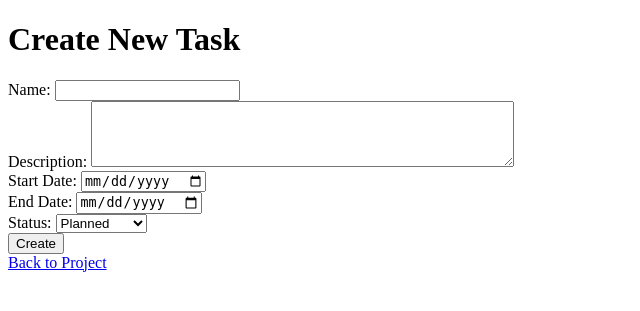
After one commit to anshahuja02/construction_management_project, a Flask app: page /project/1/create_task in a window 1280 px wide. The commit adds this page. Shown: the top 311 px of the page, without its empty margins (0-640 px from the left). Run offline with Flask 3, Linux system fonts and the light colour scheme.

Commit message:
added create task file

```diff
--- /dev/null
+++ b/static/css/styles.css
@@ -0,0 +1,3 @@
+.TopHeading{
+    text-align: center;
+}
--- /dev/null
+++ b/templates/create_task.html
@@ -0,0 +1,28 @@
+<!DOCTYPE html>
+<html>
+<head>
+    <title>Create New Task</title>
+    <link rel="stylesheet" href="{{ url_for('static', filename='css/styles.css') }}">
+</head>
+<body>
+    <h1>Create New Task</h1>
+    <form action="{{ url_for('create_task', project_id=project_id) }}" method="POST">
+        <label>Name:</label>
+        <input type="text" name="name" required><br>
+        <label>Description:</label>
+        <textarea name="description" rows="4" cols="50" required></textarea><br>
+        <label>Start Date:</label>
+        <input type="date" name="start_date" required><br>
+        <label>End Date:</label>
+        <input type="date" name="end_date" required><br>
+        <label>Status:</label>
+        <select name="status">
+            <option value="Planned">Planned</option>
+            <option value="In Progress">In Progress</option>
+            <option value="Completed">Completed</option>
+        </select><br>
+        <input type="submit" value="Create">
+    </form>
+    <a href="{{ url_for('project', project_id=project_id) }}">Back to Project</a>
+</body>
+</html>
--- a/templates/index.html
+++ b/templates/index.html
@@ -1,10 +1,11 @@
 <!DOCTYPE html>
 <html>
 <head>
+    <link rel="stylesheet" href="{{ url_for('static', filename='css/styles.css') }}">
     <title>Construction Project Management</title>
 </head>
 <body>
-    <h1>Construction Projects</h1>
+    <h1 class="TopHeading">Construction Projects</h1>
     <ul>
         {% for project in projects %}
         <li><a href="{{ url_for('project', project_id=project[0]) }}">{{ project[1] }}</a> - {{ project[3] }}</li>
```
